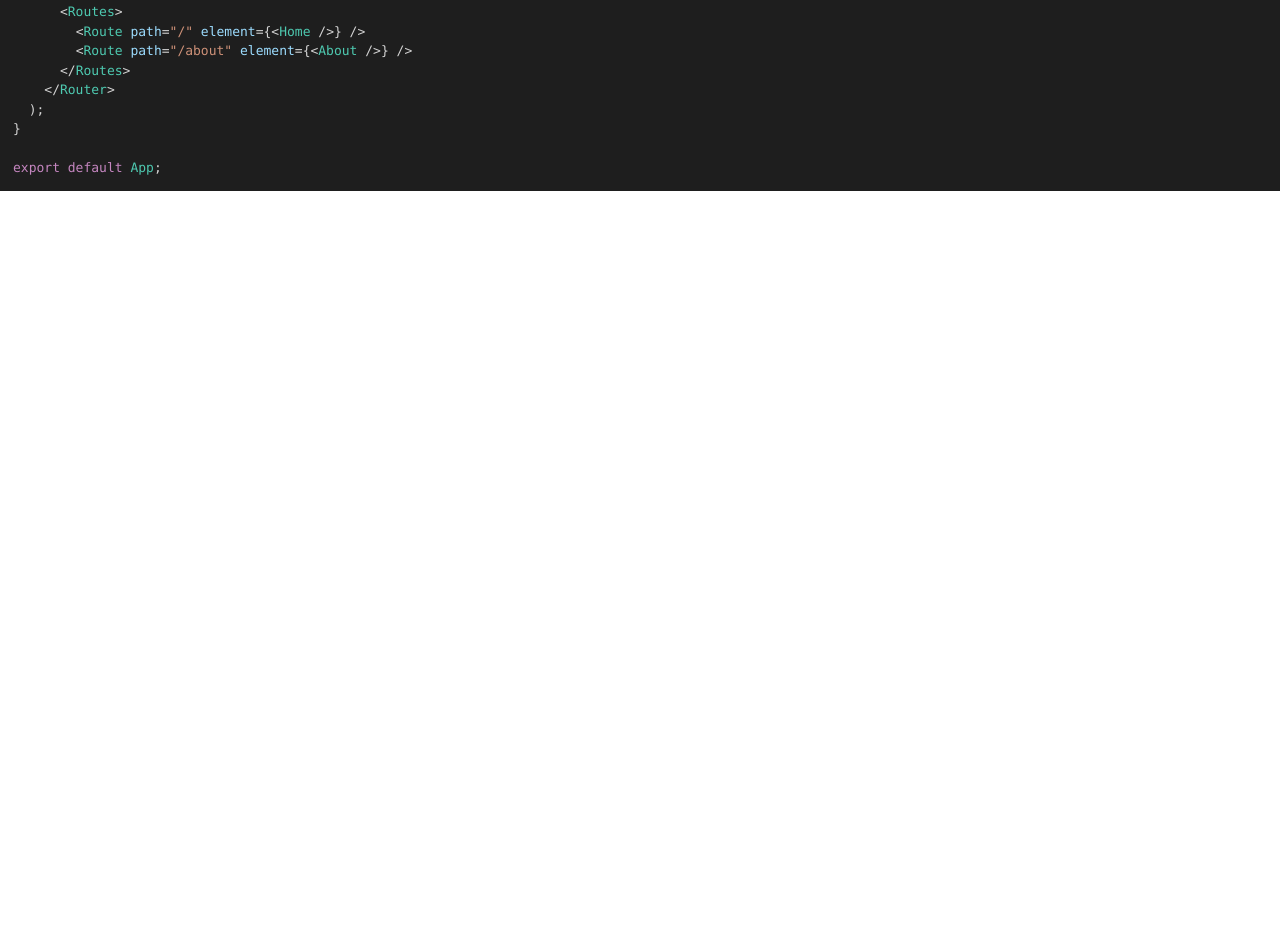
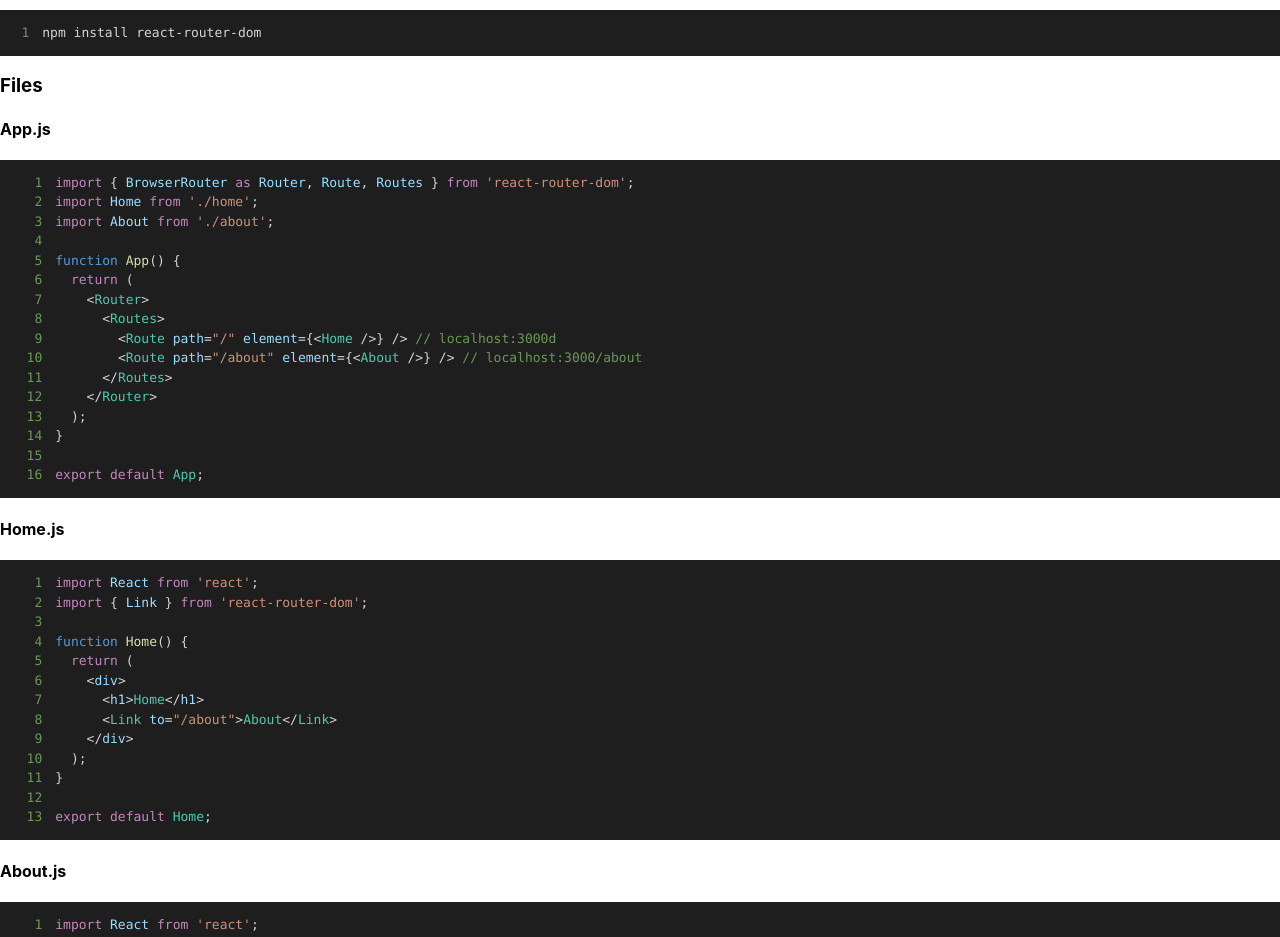
Before and after one commit to MarwanAl-Obaidi/clear-code-guide, a React (Create React App) app: page /React-JS/react-router in a window 1280 px wide. Shown: the part 321-1258 px from the top of the page. Before the commit the page ends 800 px from the top, so only its background shows below. Built offline with nearby package versions, Linux system fonts and the light colour scheme.

Commit message:
Further additions to React Router topic

```diff
--- a/src/components/codeBlock/codeBlock.js
+++ b/src/components/codeBlock/codeBlock.js
@@ -4,7 +4,11 @@ import { vscDarkPlus } from 'react-syntax-highlighter/dist/esm/styles/prism';
 
 const CodeBlock = ({ language, children }) => {
     return (
-        <SyntaxHighlighter language={language} style={vscDarkPlus} wrapLongLines={true}>
+        <SyntaxHighlighter
+            language={language}
+            style={vscDarkPlus}
+            wrapLongLines={true}
+            showLineNumbers={true}>
             {children}
         </SyntaxHighlighter>
     );
--- a/src/views/reactJs/reactRouter/reactRouter.js
+++ b/src/views/reactJs/reactRouter/reactRouter.js
@@ -6,21 +6,26 @@ function ReactRouter() {
   return (
     <div>
       <h1>React Router</h1>
-
+      <p>React Router is a library for React applications that enables navigation between different components. It allows you to define routes in your application, mapping specific URLs to the corresponding React components that should render when those URLs are matched.</p>
+      <h2>Example implementation</h2>
+      <p>This example shows the most basic implementation of React Router. It includes a Home.js and About.js views that the user will be able to navigate between. The App.js will have the routing implemented.</p>
+      <h3>npm command</h3>
       <CodeBlock>
         {`npm install react-router-dom`}
       </CodeBlock>
+      <h3>Files</h3>
+      <h4>App.js</h4>
       <CodeBlock language="javascript">
         {`import { BrowserRouter as Router, Route, Routes } from 'react-router-dom';
-import Home from './views/home/home';
-import About from './views/about/about';
+import Home from './home';
+import About from './about';
 
 function App() {
   return (
     <Router>
       <Routes>
-        <Route path="/" element={<Home />} />
-        <Route path="/about" element={<About />} />
+        <Route path="/" element={<Home />} /> // localhost:3000d
+        <Route path="/about" element={<About />} /> // localhost:3000/about
       </Routes>
     </Router>
   );
@@ -28,6 +33,38 @@ function App() {
 
 export default App;`}
       </CodeBlock>
+      <h4>Home.js</h4>
+      <CodeBlock language="javascript">
+        {`import React from 'react';
+import { Link } from 'react-router-dom';
+
+function Home() {
+  return (
+    <div>
+      <h1>Home</h1>
+      <Link to="/about">About</Link>
+    </div>
+  );
+}
+
+export default Home;`}
+      </CodeBlock>
+      <h4>About.js</h4>
+      <CodeBlock language="javascript">
+        {`import React from 'react';
+import { Link } from 'react-router-dom';
+
+function About() {
+  return (
+    <div>
+      <h1>About</h1>
+      <Link to="/">Home</Link>
+    </div>
+  );
+}
+
+export default About;`}
+      </CodeBlock>
     </div>
   );
 }
```
